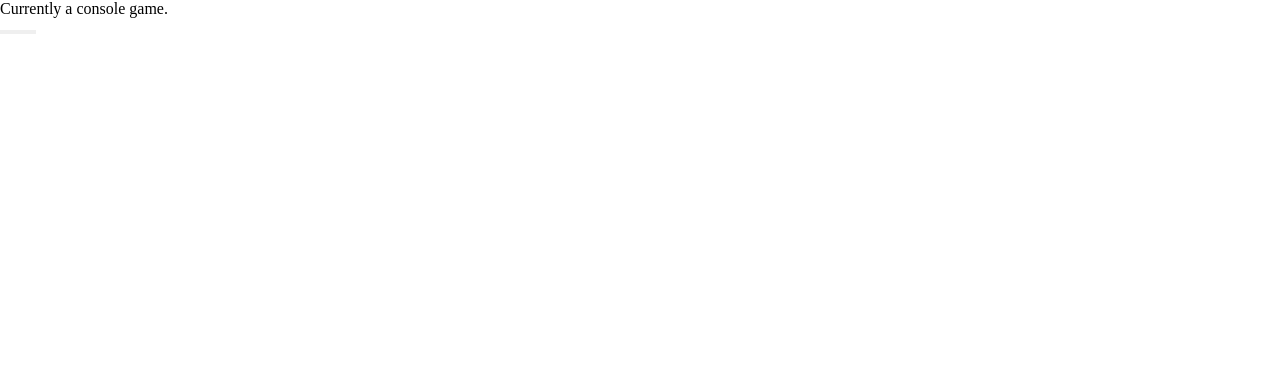
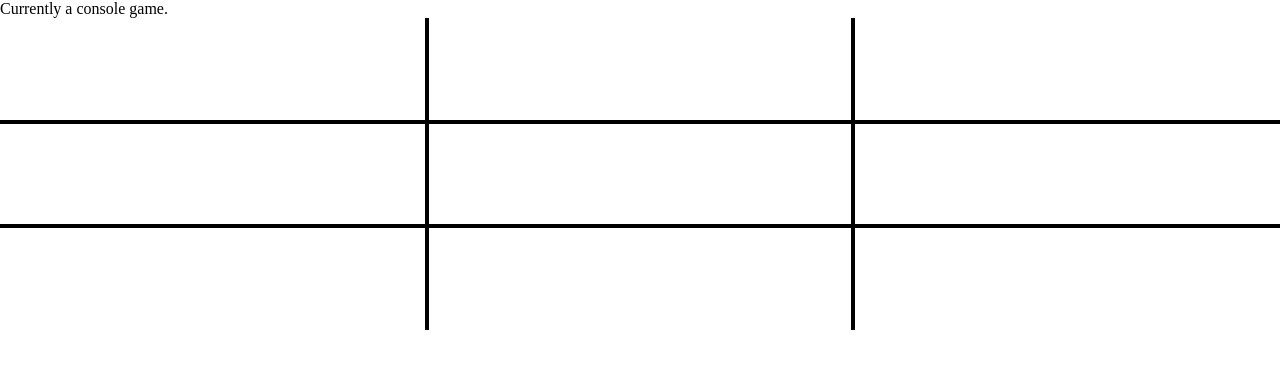
Before and after one commit to oaksvirals/tic-tac-toe, a plain HTML site: page index.html in a window 1280 px wide. Drawn offline with Linux system fonts and the light colour scheme.

Commit message:
Play Area
Borders and buttons for play area.

```diff
--- a/script.js
+++ b/script.js
@@ -87,30 +87,10 @@ const game = (function() {
 
 const displayController = (function() {
     const playArea = document.querySelector('.game');
-    // const playButton = document.createElement('button');
 
     for (let i = 0; i < 9; i++) {
         const playButton = document.createElement('button');
         playArea.appendChild(playButton);
-        playButton.setAttribute('class', i)
-    }
-
-    // playArea.appendChild(playButton);
-    // playButton.setAttribute('class', '0-0');
-    // playArea.appendChild(playButton);
-    // playButton.setAttribute('class', '0-1');
-    // playArea.appendChild(playButton);
-    // playButton.setAttribute('class', '0-2');
-    // playArea.appendChild(playButton);
-    // playButton.setAttribute('class', '1-0');
-    // playArea.appendChild(playButton);
-    // playButton.setAttribute('class', '1-1');
-    // playArea.appendChild(playButton);
-    // playButton.setAttribute('class', '1-2');
-    // playArea.appendChild(playButton);
-    // playButton.setAttribute('class', '2-0');
-    // playArea.appendChild(playButton);
-    // playButton.setAttribute('class', '2-1');
-    // playArea.appendChild(playButton);
-    // playButton.setAttribute('class', '2-2');
+        playButton.setAttribute('class', 'btn' + i)
+    };
 })();
--- a/style.css
+++ b/style.css
@@ -1,5 +1,70 @@
+:root {
+    --borderColor: black;
+    --border: 2px solid var(--borderColor);
+}
+
 * {
     box-sizing: border-box;
     margin: 0;
     padding: 0;
 }
+
+.game {
+    display: grid;
+    grid-template-columns: repeat(3, 1fr);
+    grid-template-rows: repeat(3, 1fr);
+}
+
+button {
+    padding: 50px;
+    border: 0px;
+    background-color: white;
+}
+
+.btn0 {
+    border-right: var(--border);
+    border-bottom: var(--border);
+}
+
+.btn1 {
+    border-right: var(--border);
+    border-left: var(--border);
+    border-bottom: var(--border);
+}
+
+.btn2 {
+    border-left: var(--border);
+    border-bottom: var(--border);
+}
+
+.btn3 {
+    border-top: var(--border);
+    border-right: var(--border);
+    border-bottom: var(--border);
+}
+
+.btn4 {
+    border: var(--border);
+}
+
+.btn5 {
+    border-left: var(--border);
+    border-top: var(--border);
+    border-bottom: var(--border);
+}
+
+.btn6 {
+    border-top: var(--border);
+    border-right: var(--border);
+}
+
+.btn7 {
+    border-top: var(--border);
+    border-left: var(--border);
+    border-right: var(--border);
+}
+
+.btn8 {
+    border-top: var(--border);
+    border-left: var(--border);
+}
```
